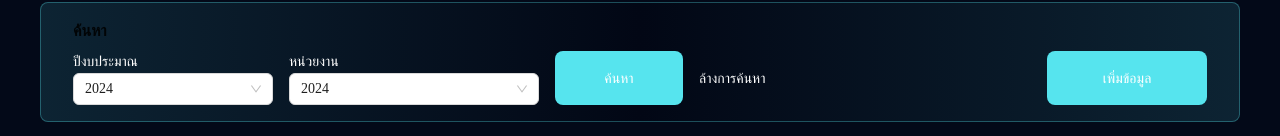
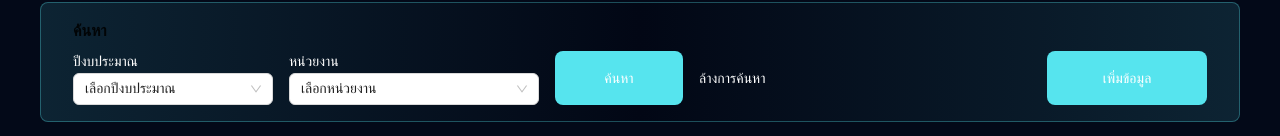
Before and after one commit to PlaymakerDev/dpt-ruralroad, a Next.js app: page /orgsetupplan in a window 1280 px wide. Shown: the part 140-276 px from the top of the page. Built offline with nearby package versions, Linux system fonts and the light colour scheme.

Commit message:
mini update table

```diff
--- a/features/orgsetupplan/components/OspSearchbox.js
+++ b/features/orgsetupplan/components/OspSearchbox.js
@@ -5,6 +5,8 @@ import '../style/opssearch.module.css'; // Import the CSS file
 const OspSearchbox = () => {
   const currentYear = new Date().getFullYear();
   const years = Array.from({ length: 20 }, (_, i) => currentYear - i);
+  const team = Array.from({ length: 10 }, (_, i) => i + 1);
+
 
   return (
     <section className='w-full bg-gradient border border-lightblue rounded-lg mt-4 p-4 px-8'>
@@ -13,7 +15,7 @@ const OspSearchbox = () => {
         <div className='flex flex-col'>
           <Typography.Text className='text-white'>ปีงบประมาณ</Typography.Text>
           <Select
-            defaultValue={currentYear}
+            defaultValue={'เลือกปีงบประมาณ'}
             style={{ width: 200, color: 'white' }}
             onChange={(value) => console.log('Selected Year:', value)}
           >
@@ -27,13 +29,13 @@ const OspSearchbox = () => {
         <div className='flex flex-col'>
           <Typography.Text className='text-white'>หน่วยงาน</Typography.Text>
           <Select
-            defaultValue={currentYear}
+            defaultValue={'เลือกหน่วยงาน'}
             style={{ width: 250, color: 'white' }}
             onChange={(value) => console.log('Selected Year:', value)}
           >
-            {years.map(year => (
-              <Select.Option key={year} value={year} className="custom-option">
-                {year}
+            {team.map(team => (
+              <Select.Option key={team} value={team} className="custom-option">
+                หน่วยงาน {team}
               </Select.Option>
             ))}
           </Select>
```
